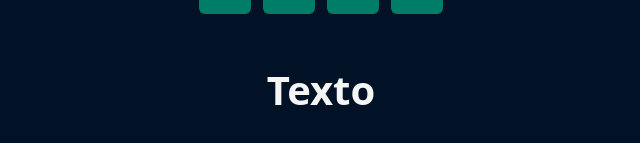
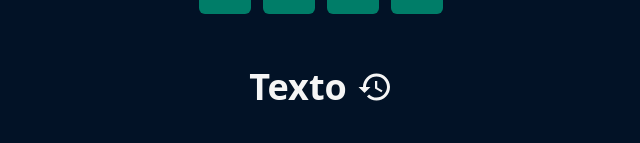
Before and after one commit to DCastro2110/pomodoro, a React (Vite) app: page / in a window 1280 px wide. Shown: the part 205-348 px from the top of the page, without its empty margins (319-959 px from the left). Built offline with nearby package versions, Linux system fonts and the light colour scheme; a web font is replaced by a local one.

Commit message:
feat: config logo of Heading

```diff
--- a/src/App.tsx
+++ b/src/App.tsx
@@ -4,6 +4,7 @@ import "./style/global.css";
 import { Header } from "./components/Header/";
 import { Menu } from "./components/Menu/";
 import { Heading } from "./components/Heading/";
+import { History } from "@mui/icons-material";
 
 /*
 JSX e TSX: Arquivo de component react
@@ -18,7 +19,9 @@ export function App() {
         <Header />
         <Menu />
         <main>
-          <Heading title="Texto"></Heading>
+          <Heading title="Texto">
+            <History />
+          </Heading>
         </main>
       </div>
     </div>
--- a/src/components/Heading/styles.module.css
+++ b/src/components/Heading/styles.module.css
@@ -1,6 +1,10 @@
 .heading {
-  font-size: 4rem;
+  font-size: 3.6rem;
   font-weight: 700;
   text-align: center;
   margin-top: 24px;
+  display: flex;
+  justify-content: center;
+  align-items: center;
+  gap: 1rem;
 }
```
